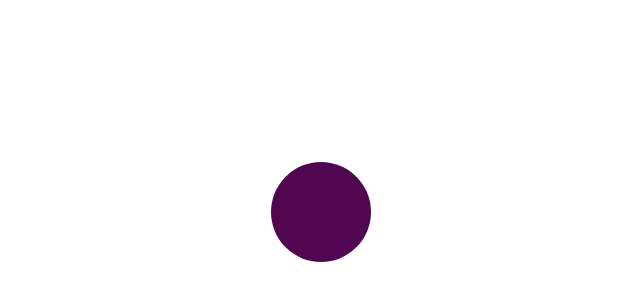
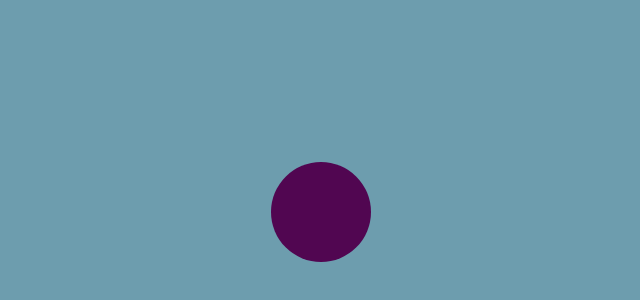
Before and after one commit to Sss0o1101/Drag-box-animation, a plain HTML site: page index.html in a window 1280 px wide. Shown: the part 188-488 px from the top of the page, without its empty margins (319-959 px from the left). Drawn offline with Linux system fonts and the light colour scheme.

```diff
--- a/style.css
+++ b/style.css
@@ -3,6 +3,10 @@
     padding: 0;
     box-sizing: border-box;
     overflow: hidden;
+}
+
+body{
+    background-color: rgb(109, 157, 174);
 }
 
 .container{
```
